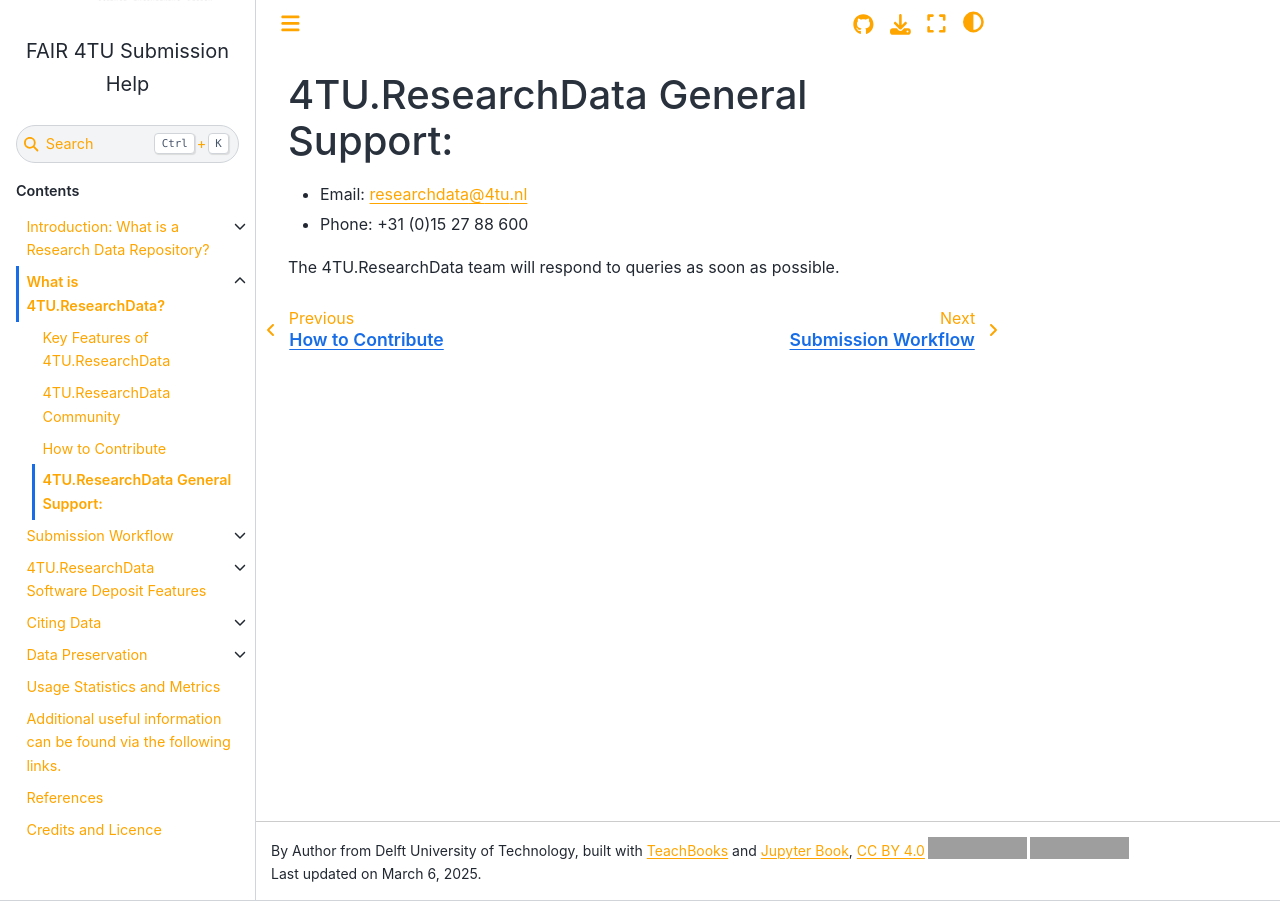
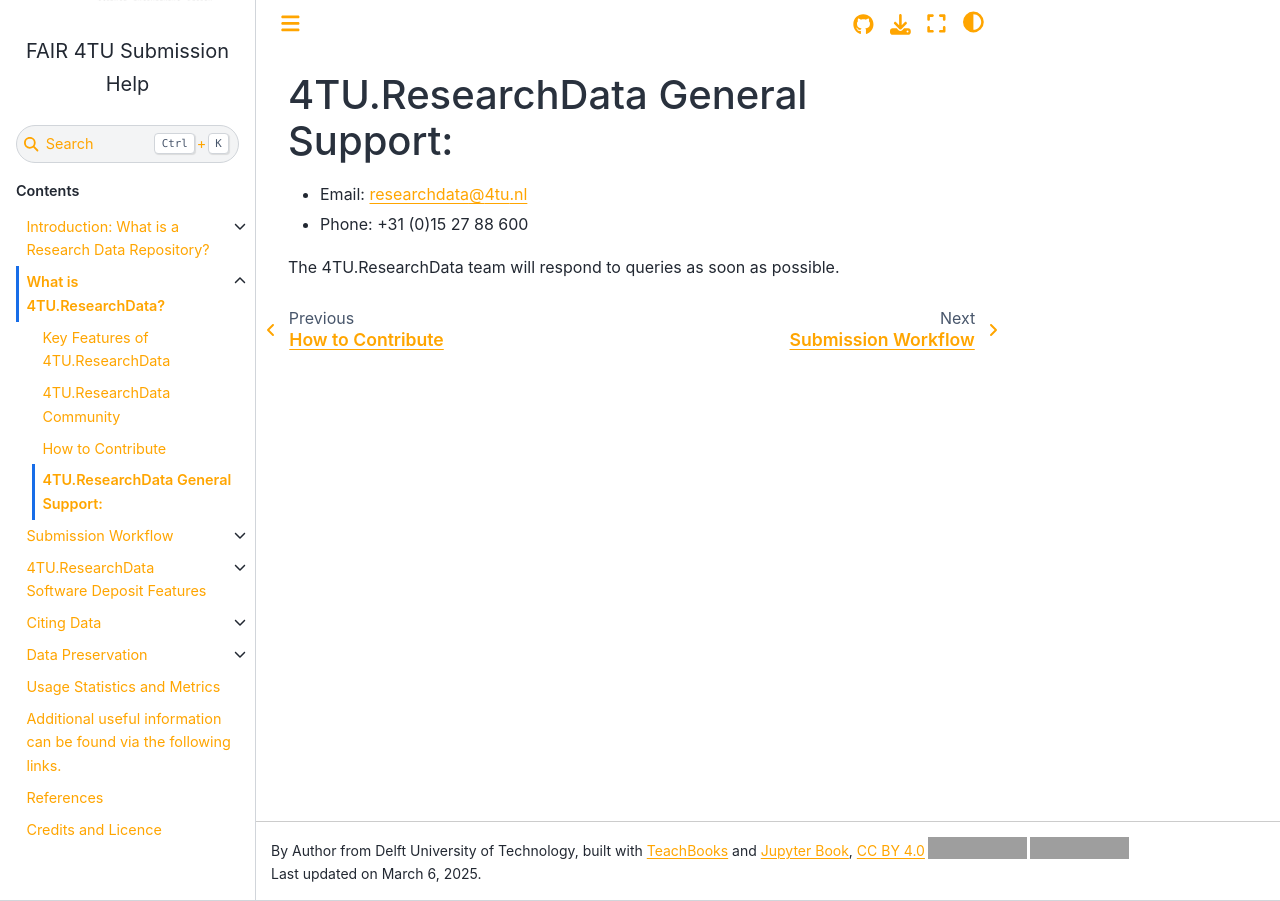
Before and after one commit to TUDelft-books/FAIR4TU_Submission_Help, a Jupyter Book: the page built from book/4tu_research_data/4tu_contact_info.md, in a window 1280 px wide. Built offline with Jupyter Book 1.0.4 settings and Sphinx 7.4.7 and the Sphinx Book theme 1.1.4, drawn with Linux system fonts in a browser that asks for light colours; pages that are not in the unit, such as notebooks, are missing from menus; comment, search, counter and statistics services are not loaded; grey boxes are pictures that could not be loaded.

Commit message:
trying to add orange to next/previous links

```diff
--- a/book/figures/custom.css
+++ b/book/figures/custom.css
@@ -32,28 +32,22 @@ a,
 .prev-next-footer a.left-prev,
 .prev-next-footer a.right-next {
     color: var(--color-primary) !important; /* Set text color to orange */
+    text-decoration: none; /* Remove underline if present */
 }
 
+/* Ensure titles inside the links are also orange */
+.prev-next-footer a.left-prev .prev-next-title,
+.prev-next-footer a.right-next .prev-next-title {
+    color: var(--color-primary) !important; /* Set title text to orange */
+}
+
+/* Hover styles for links and titles */
 .prev-next-footer a.left-prev:hover,
 .prev-next-footer a.right-next:hover {
-    color: var(--color-link-hover) !important; /* Set hover color */
+    color: var(--color-link-hover) !important; /* Set hover color for links */
 }
 
-/* Optional: Styling subtitle text (e.g., "next") */
-.prev-next-footer .prev-next-subtitle {
-    color: var(--color-primary) !important; /* Set subtitle text to orange */
+.prev-next-footer a.left-prev:hover .prev-next-title,
+.prev-next-footer a.right-next:hover .prev-next-title {
+    color: var(--color-link-hover) !important; /* Set hover color for titles */
 }
-
-/* Styling Sidebar Active Page Indicator */
-.bd-sidebar-primary .sidebar-primary-item.active {
-    border-left: 4px solid var(--color-primary) !important; /* Change blue bar to orange */
-}
-
-/* Optional: Styling links inside sidebar items */
-.bd-sidebar-primary .sidebar-primary-item a {
-    color: var(--color-primary) !important; /* Set link text color to orange */
-}
-
-.bd-sidebar-primary .sidebar-primary-item a:hover {
-    color: var(--color-link-hover) !important; /* Set hover color for links */
-}
```
